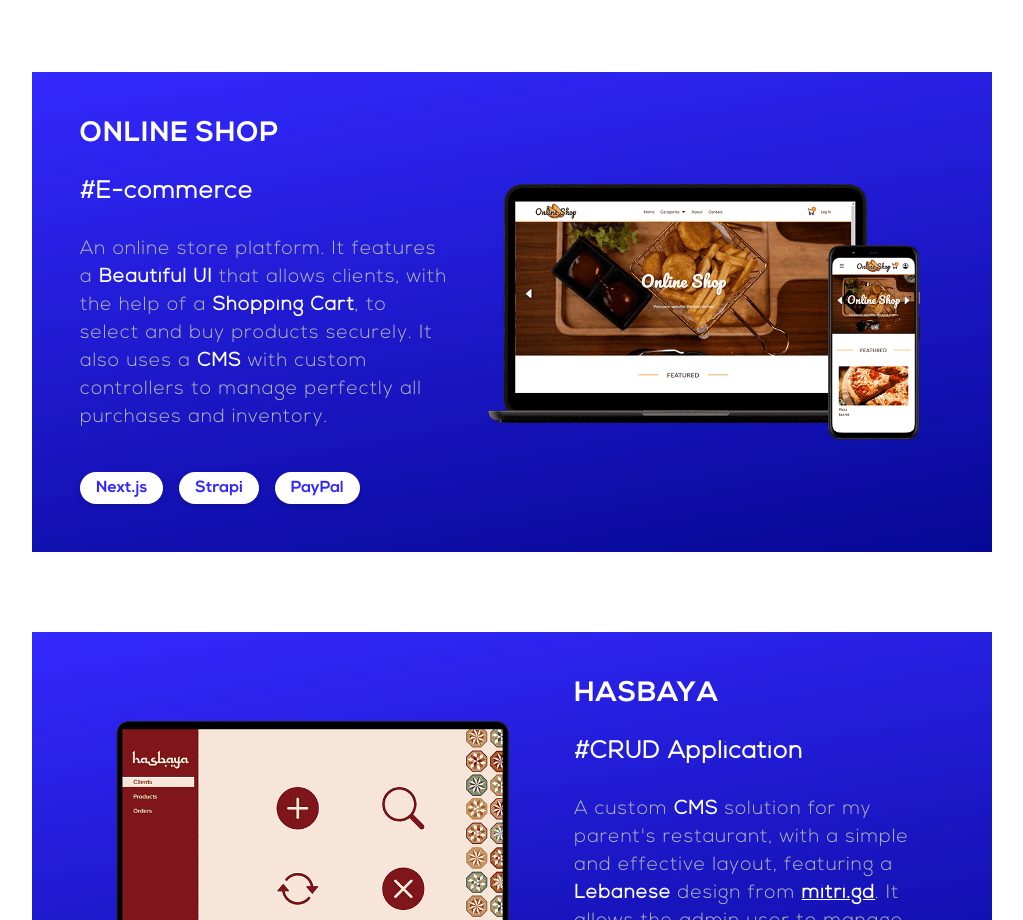
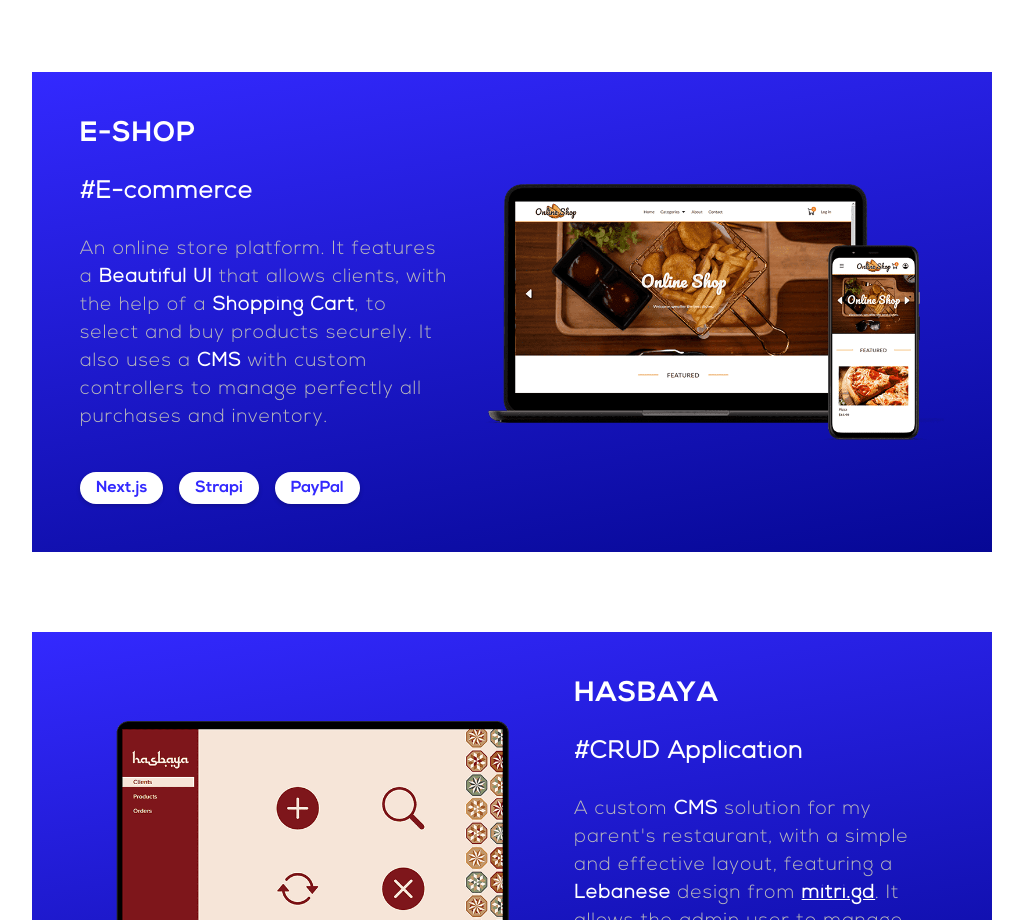
Before and after one commit to mitri-dvp/portfolio, a Next.js app: page / in a window 1280 px wide. Shown: the part 960-1880 px from the top of the page, without its empty margins (128-1151 px from the left). Built offline with nearby package versions, Linux system fonts and the light colour scheme.

Commit message:
Hot Fix v0.1

```diff
--- a/components/Projects.js
+++ b/components/Projects.js
@@ -22,7 +22,7 @@ export default function Projects() {
         <div ref={projectsRef} className={styles.projects_wrapper}>
           <div className={styles.project}>
             <div className={styles.content}>
-              <h1>Online Shop</h1>
+              <h1>E-Shop</h1>
               <h2>#E-commerce</h2>
               <p>An online store platform. It features a <strong>Beautiful UI</strong> that allows clients, with the help of a <strong>Shopping Cart</strong>, to select and buy products securely. It also uses a <strong>CMS</strong> with custom controllers to manage perfectly all purchases and inventory.</p>
               <ul>
--- a/pages/index.js
+++ b/pages/index.js
@@ -9,14 +9,17 @@ import styles from '../styles/Home.module.css'
 export default function Home() {
   useEffect(() => {
     window.scrollTo(0, window.scrollY + 2)
+    window.scrollTo(0, window.scrollY - 2)
   }, [])
 
   return (
     <div className={styles.wrapper}>
       <Head>
         <title>mitri.dvp | Full-Stack Developer</title>
+        <meta property="og:title" content="mitri.dvp" />
         <meta name="google-site-verification" content="gPQZKSnJWApmajiOJUPLAXEwH8fLcntHdP8_kRENIpA" />
         <meta name="description" content="Hello, i’m Jorge Mitri, a Full-Stack Developer. I love building solutions for my clients, find out how I make things happen!"/>
+        <meta property="og:description" content="Hello, i’m Jorge Mitri, a Full-Stack Developer. I love building solutions for my clients, find out how I make things happen!"/>
         <link rel="icon" href="icon.svg" />
       </Head>
 
```
